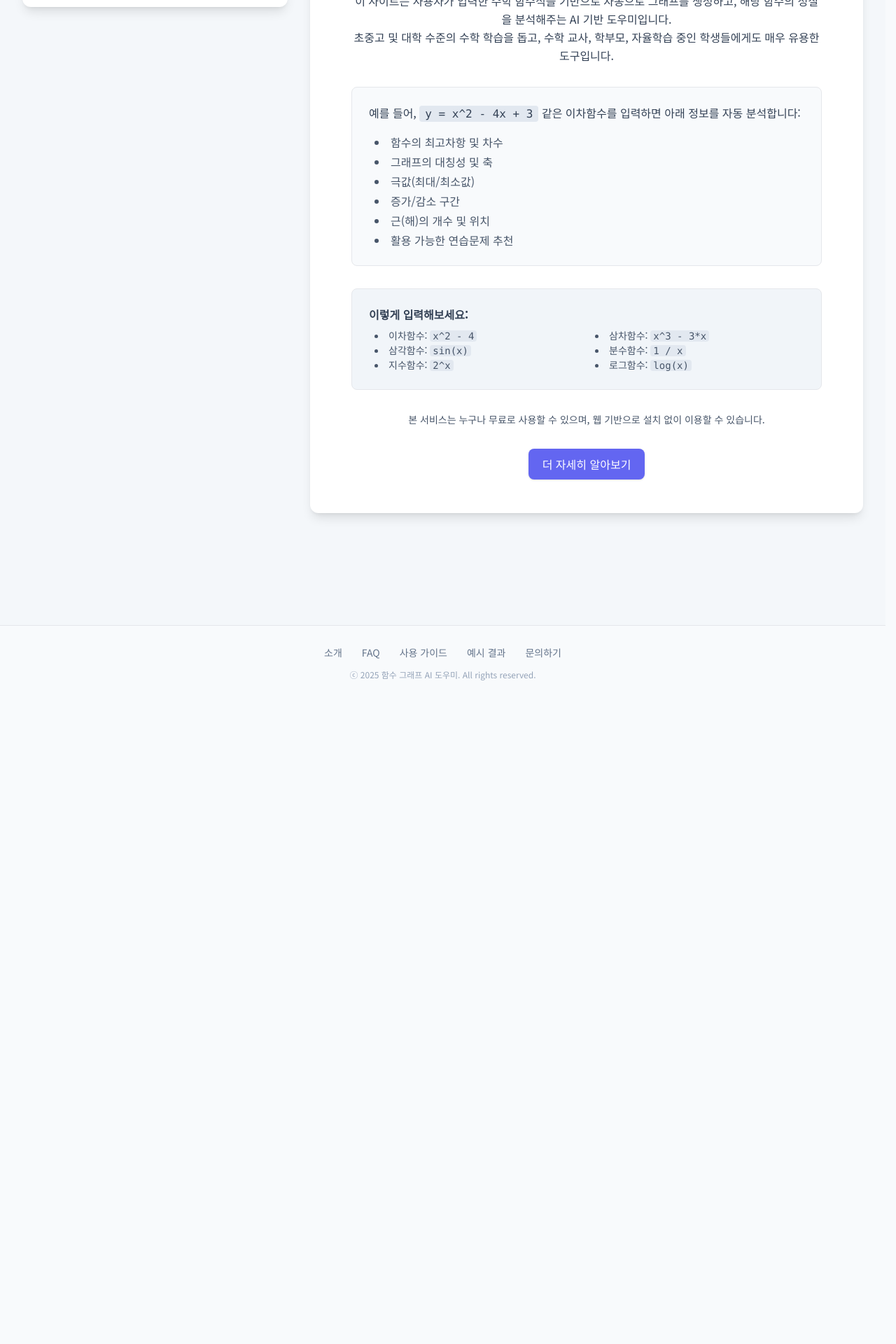
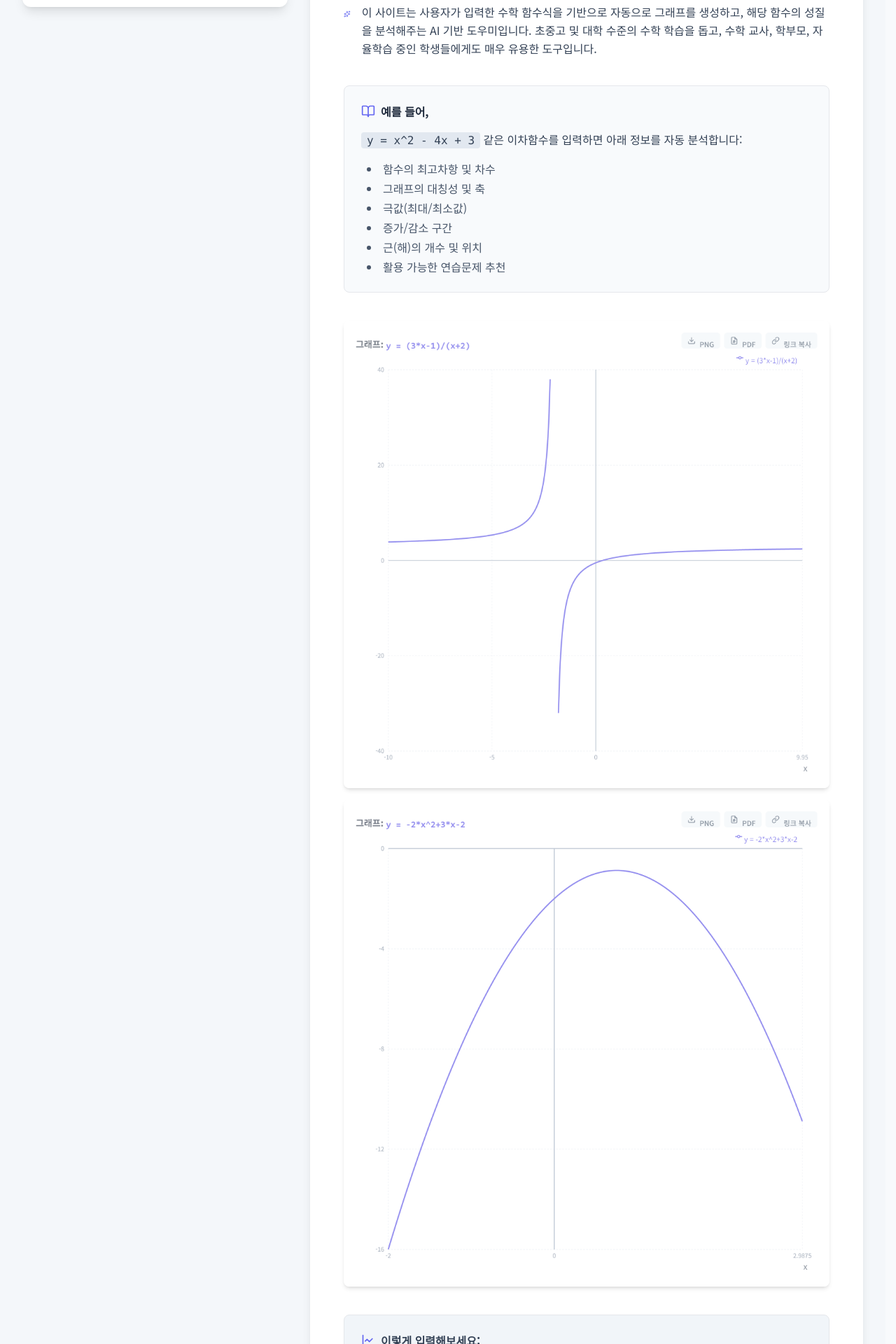
Before and after one commit to kkoshil/function-graph-ai-helper, a React (Vite) app: page / in a window 1280 px wide. Shown: the part 400-2320 px from the top of the page at 70% size. Before the commit the page ends 1396 px from the top, so only its background shows below. Built offline with nearby package versions, Linux system fonts and the light colour scheme; no server answers.

Commit message:
Modify Welcome.tsx & example-graph1,2

```diff
--- a/src/components/Welcome.tsx
+++ b/src/components/Welcome.tsx
@@ -1,27 +1,33 @@
 import React from 'react';
 import { ChartIcon } from './icons';
+import { Sparkles, BookOpen, LineChart } from 'lucide-react';
 
 export const Welcome: React.FC = () => {
   return (
-    <div className="bg-white rounded-xl shadow-lg p-8 md:p-12 flex flex-col items-center justify-center space-y-8 text-left">
+    <div className="bg-white rounded-xl shadow-lg p-8 md:p-12 flex flex-col items-center justify-center space-y-10 text-left">
       <ChartIcon className="w-24 h-24 text-indigo-300 mx-auto" />
 
       <h2 className="text-2xl sm:text-3xl font-bold text-slate-800 text-center">
         함수 그래프 AI 도우미에 오신 것을 환영합니다!
       </h2>
 
-      <p className="text-slate-700 leading-relaxed text-base text-center max-w-2xl">
-        이 사이트는 사용자가 입력한 수학 함수식을 기반으로 자동으로 그래프를 생성하고,
-        해당 함수의 성질을 분석해주는 AI 기반 도우미입니다.
-        <br />
-        초중고 및 대학 수준의 수학 학습을 돕고,
-        수학 교사, 학부모, 자율학습 중인 학생들에게도 매우 유용한 도구입니다.
-      </p>
+      {/* 소개 섹션 */}
+      <div className="flex items-start gap-4 w-full max-w-3xl">
+        <Sparkles className="w-6 h-6 text-indigo-500 mt-1" />
+        <p className="text-slate-700 leading-relaxed text-base">
+          이 사이트는 사용자가 입력한 수학 함수식을 기반으로 자동으로 그래프를 생성하고, 해당 함수의 성질을 분석해주는 AI 기반 도우미입니다.
+          초중고 및 대학 수준의 수학 학습을 돕고, 수학 교사, 학부모, 자율학습 중인 학생들에게도 매우 유용한 도구입니다.
+        </p>
+      </div>
 
-      <div className="bg-slate-50 border rounded-lg p-6 w-full max-w-2xl">
+      {/* 분석 항목 섹션 */}
+      <div className="bg-slate-50 border rounded-lg p-6 w-full max-w-3xl">
+        <div className="flex items-center gap-2 mb-4">
+          <BookOpen className="w-5 h-5 text-indigo-500" />
+          <p className="text-slate-800 font-semibold">예를 들어,</p>
+        </div>
         <p className="text-slate-700 mb-4">
-          예를 들어, <code className="bg-slate-200 px-2 py-0.5 rounded font-mono">y = x^2 - 4x + 3</code> 같은 이차함수를 입력하면
-          아래 정보를 자동 분석합니다:
+          <code className="bg-slate-200 px-2 py-0.5 rounded font-mono">y = x^2 - 4x + 3</code> 같은 이차함수를 입력하면 아래 정보를 자동 분석합니다:
         </p>
         <ul className="list-disc list-inside text-slate-600 space-y-1 pl-2">
           <li>함수의 최고차항 및 차수</li>
@@ -33,8 +39,26 @@ export const Welcome: React.FC = () => {
         </ul>
       </div>
 
-      <div className="bg-slate-100 border rounded-lg p-6 w-full max-w-2xl">
-        <h4 className="font-semibold text-slate-700 mb-2">이렇게 입력해보세요:</h4>
+      {/* 그래프 예시 이미지 */}
+      <div className="w-full max-w-3xl space-y-4">
+        <img
+          src="/example-graph1.png"
+          alt="분수함수 그래프 예시"
+          className="rounded-lg shadow-md w-full"
+        />
+        <img
+          src="/example-graph2.png"
+          alt="이차함수 그래프 예시"
+          className="rounded-lg shadow-md w-full"
+        />
+      </div>
+
+      {/* 입력 예시 섹션 */}
+      <div className="bg-slate-100 border rounded-lg p-6 w-full max-w-3xl">
+        <div className="flex items-center gap-2 mb-2">
+          <LineChart className="w-5 h-5 text-indigo-500" />
+          <h4 className="font-semibold text-slate-700">이렇게 입력해보세요:</h4>
+        </div>
         <ul className="grid sm:grid-cols-2 gap-x-4 list-disc list-inside text-slate-600 text-sm pl-2">
           <li>이차함수: <code className="bg-slate-200 px-1 rounded">x^2 - 4</code></li>
           <li>삼차함수: <code className="bg-slate-200 px-1 rounded">x^3 - 3*x</code></li>
```
Also changed, not shown: public/example-graph1.png (added), public/example-graph2.png (added).
